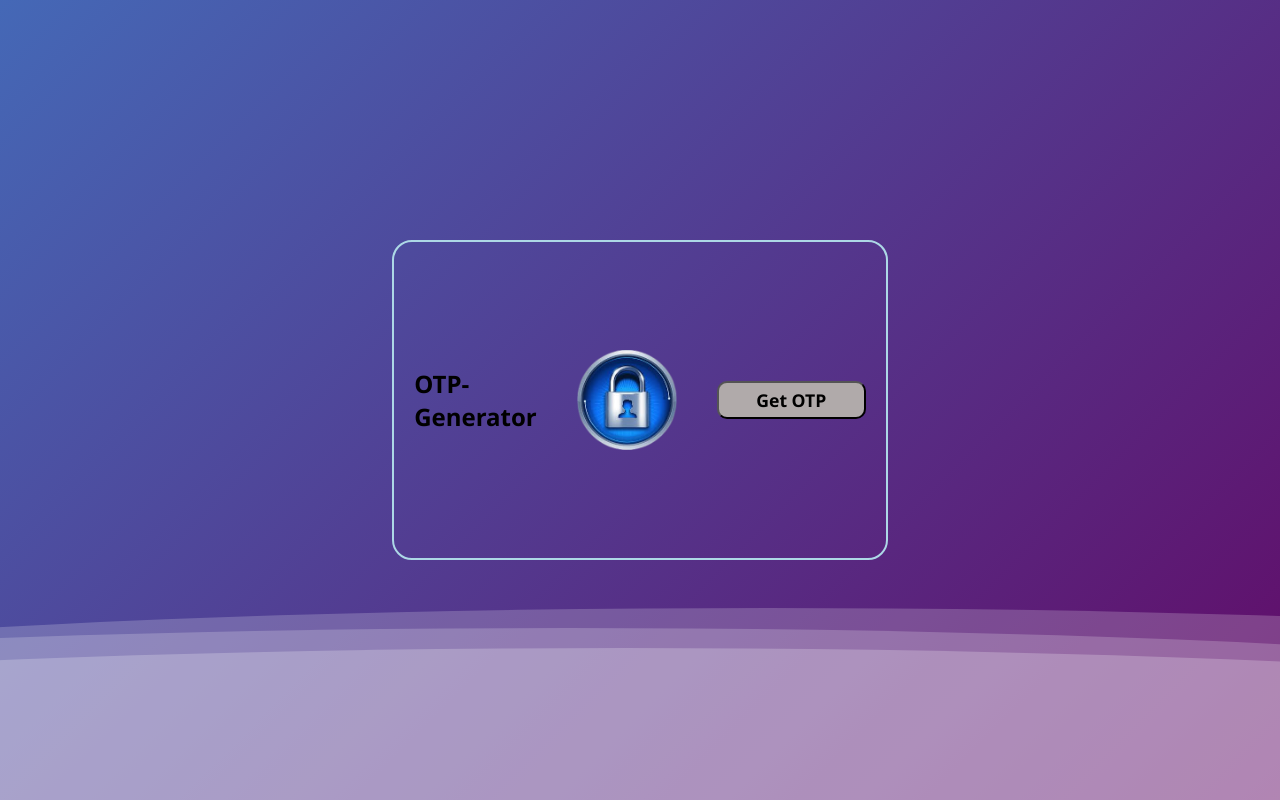
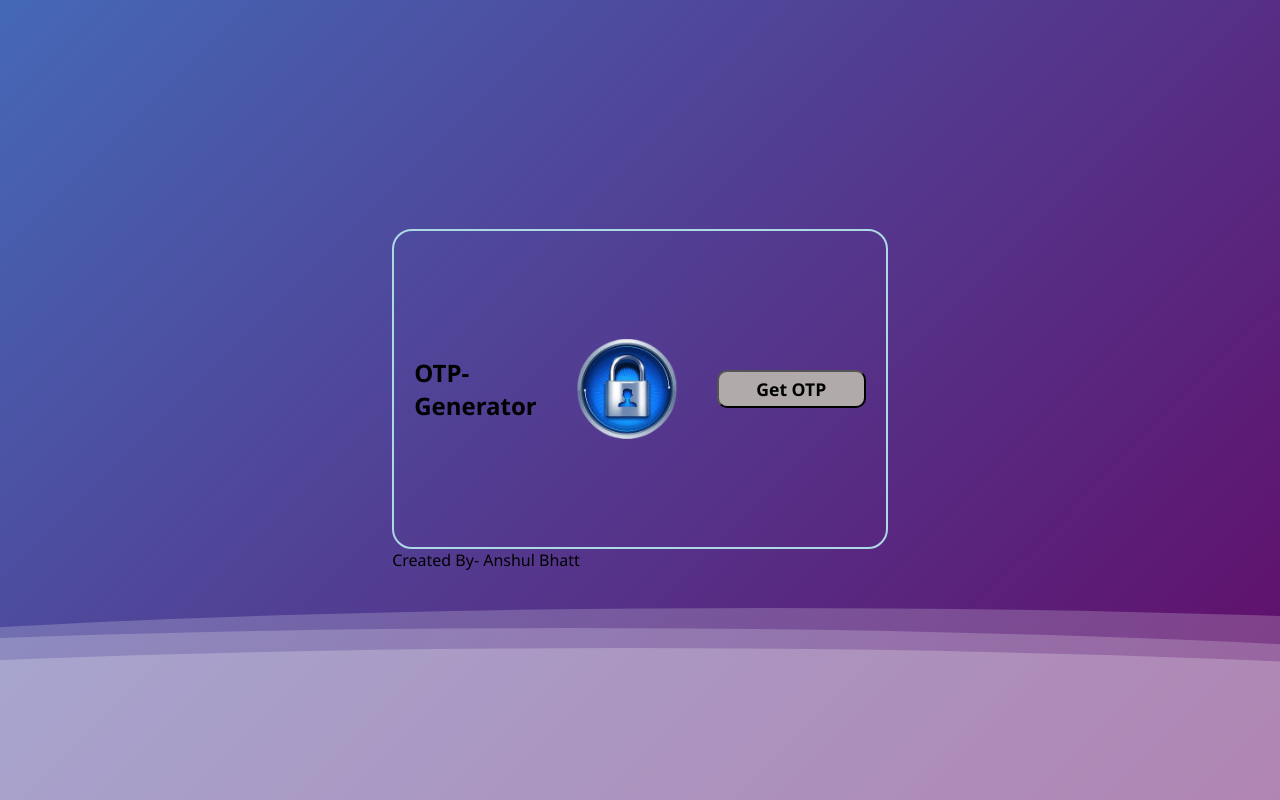
Before and after one commit to Anshul123B/OTP-Generator, a plain HTML site: page OTP-Generator/index.html in a window 1280 px wide. Drawn offline with Linux system fonts and the light colour scheme.

Commit message:
Update index.html

```diff
--- a/OTP-Generator/index.html
+++ b/OTP-Generator/index.html
@@ -6,12 +6,15 @@
     <link rel="stylesheet" href="style.css">
 </head>
 <body>
+    <div>
     <div class="container">
         <h2>OTP-Generator</h2>
         <div id="otp">
             <img src="image.png" alt="logo">
         </div>
         <button id="btn" onclick="otpGenerate()">Get OTP</button>
+    </div>
+    <footer>Created By- Anshul Bhatt</footer>
     </div>
 
     <body>
```
